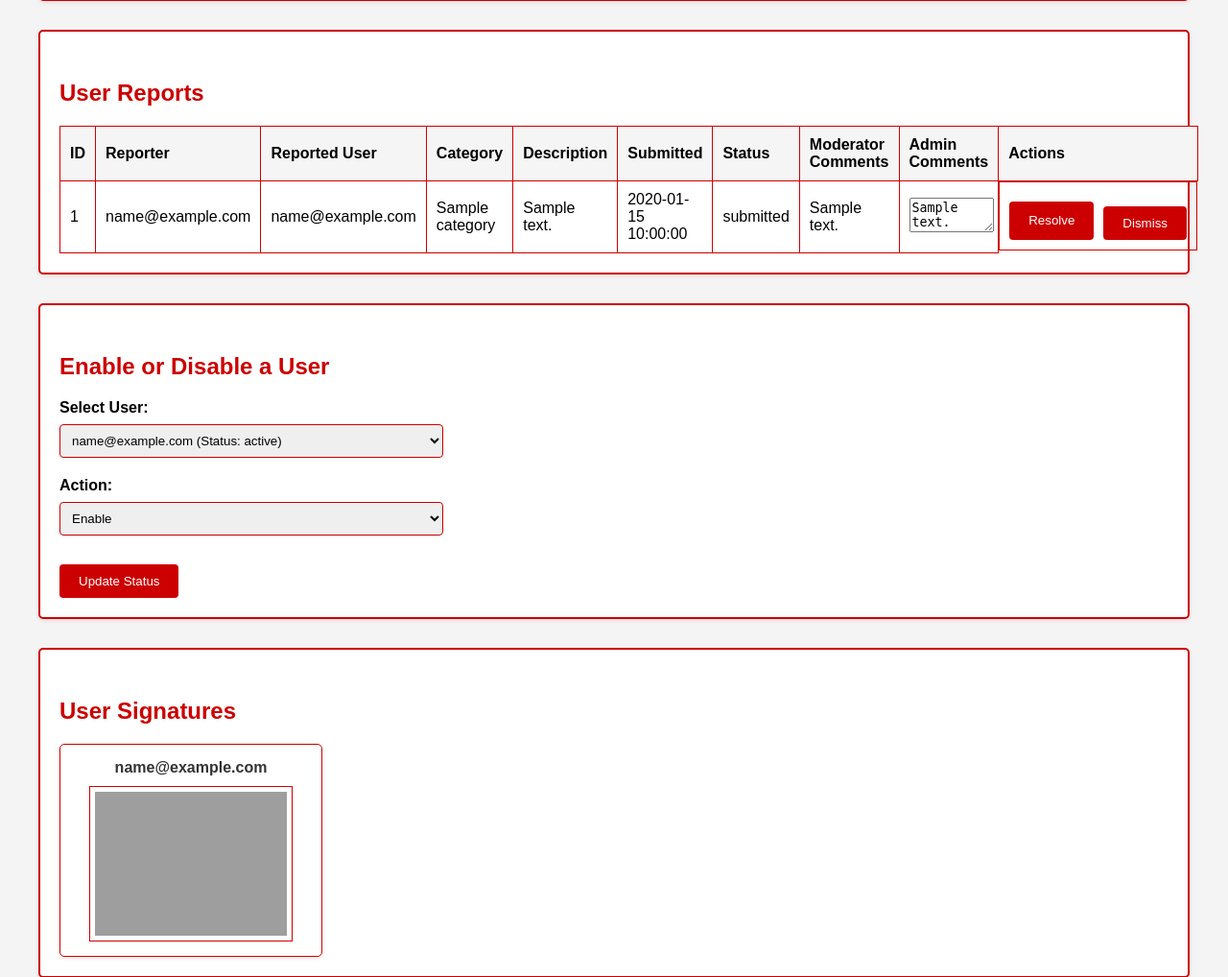
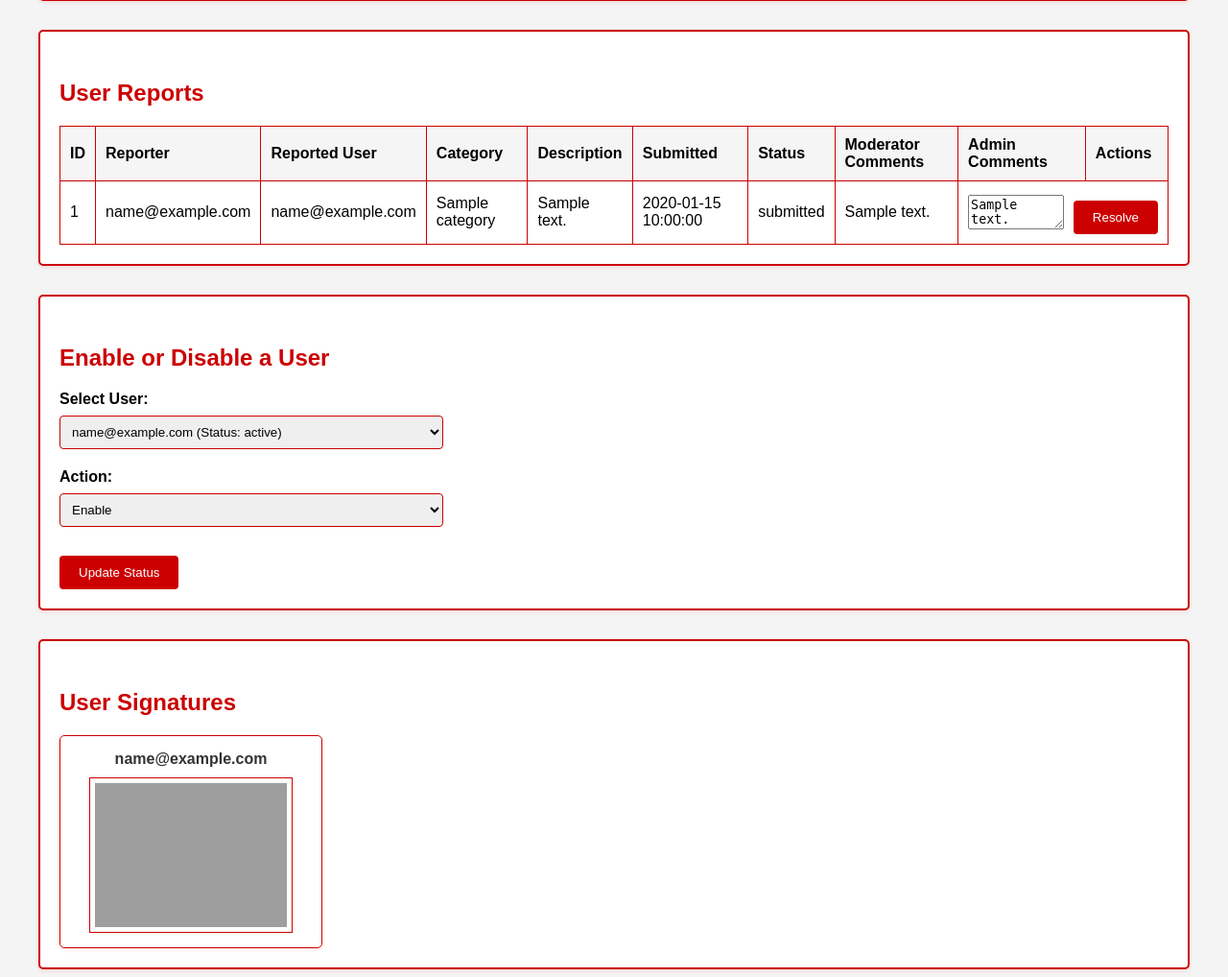
Before and after one commit to Itaho/Project-01-COSC4353, a Flask app: page /adminpanel.html in a window 1280 px wide. Shown: the part 537-1555 px from the top of the page at 96% size. Run offline with Flask 3, Linux system fonts and the light colour scheme; tables that the repository leaves empty hold one stand-in row (values such as "Sample post"); data that the repository does not hold is empty; grey boxes are pictures that could not be loaded.

Commit message:
Update adminpanel.html
fix ui

```diff
--- a/templates/adminpanel.html
+++ b/templates/adminpanel.html
@@ -188,25 +188,18 @@
             <td>{{ rep.created_at }}</td>
             <td>{{ rep.status }}</td>
             <td>{{ rep.moderator_comments or '—' }}</td>
-            <td>
-              <form action="{{ url_for('update_report') }}" method="POST">
+            <td colspan="2">
+              <form action="{{ url_for('update_report') }}" method="POST" style="display: flex; gap: 10px; align-items: center;">
                 <input type="hidden" name="report_id" value="{{ rep.report_id }}">
-                <textarea name="admin_comments" rows="2" style="width:100%;" placeholder="Add admin comment..." required>{{ rep.admin_comments or '' }}</textarea>
-            </td>
-            <td class="actions-column">
-              {% if rep.status in ['submitted', 'under_review'] %}
-                <input type="hidden" name="action" value="resolved">
-                <button type="submit">Resolve</button>
+                <textarea name="admin_comments" rows="2" placeholder="Add admin comment..." required style="width: 100%; max-width: 300px;">{{ rep.admin_comments or '' }}</textarea>
+
+                {% if rep.status in ['submitted', 'under_review'] %}
+                  <input type="hidden" name="action" value="resolved">
+                  <button type="submit">Resolve</button>
+                {% else %}
+                  ✔
+                {% endif %}
               </form>
-              <form action="{{ url_for('update_report') }}" method="POST" style="margin-top:5px;">
-                <input type="hidden" name="report_id" value="{{ rep.report_id }}">
-                <input type="hidden" name="action" value="dismissed">
-                <textarea name="admin_comments" rows="2" style="display:none;">{{ rep.admin_comments or '' }}</textarea>
-                <button type="submit">Dismiss</button>
-              </form>
-              {% else %}
-                ✔
-              {% endif %}
             </td>
           </tr>
           {% endfor %}
```
